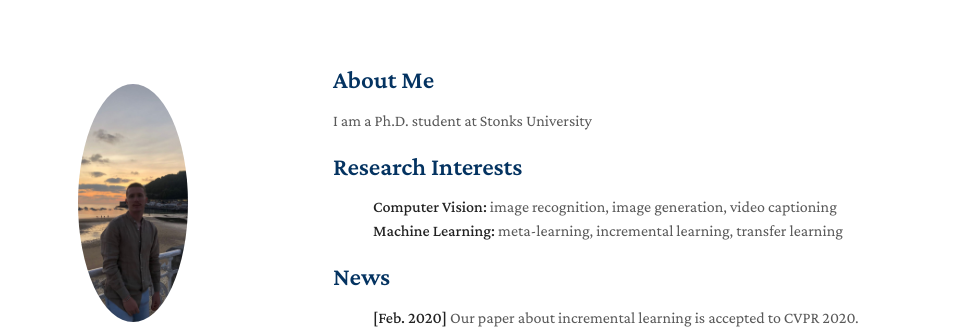
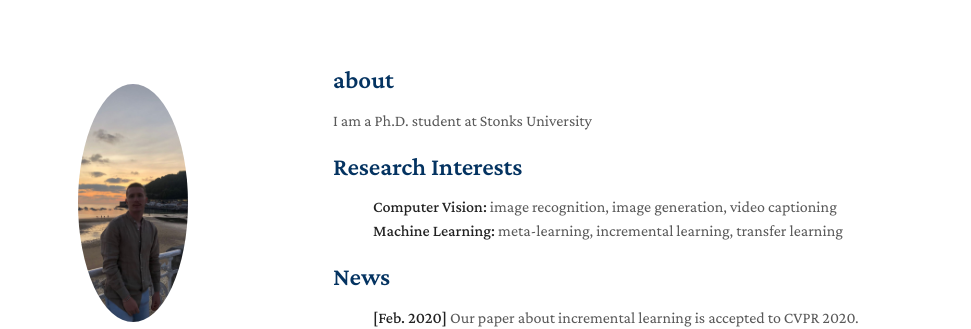
Before and after one commit to unaioyon/unaioyon.github.io, a Jekyll site: the page built from index.md, in a window 1280 px wide and 1041 px high. Shown: the top 329 px of the window, without its empty margins (137-1108 px from the left). Built offline with Jekyll 4.4.1, drawn with Linux system fonts in a browser that asks for light colours; nearby versions of some CDN libraries; a style sheet for code colours, icons or effects is not loaded; our own code applies the rules of GitHub Pages for plain Markdown files.

```diff
--- a/index.md
+++ b/index.md
@@ -2,7 +2,7 @@
 layout: homepage
 ---
 
-## About Me
+## about
 
 I am a Ph.D. student at Stonks University
 
```
